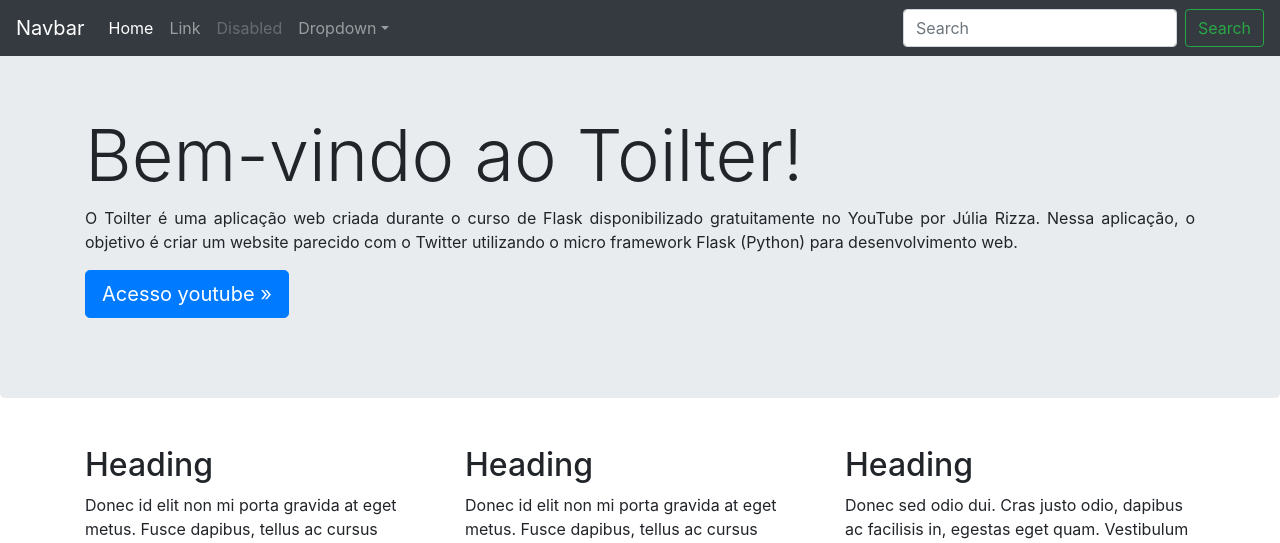
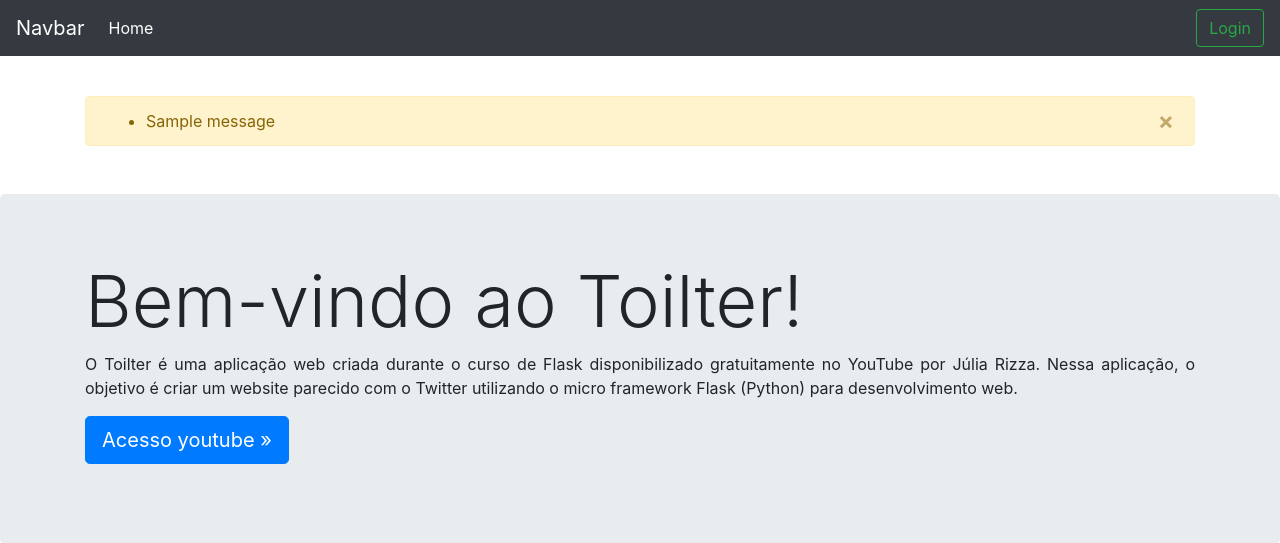
Before and after one commit to matheuspercario/toilter-flask, a Flask app: page / in a window 1280 px wide. Shown: the top 543 px of the page. Run offline with Flask 2, Linux system fonts and the light colour scheme; tables that the repository leaves empty hold one stand-in row (values such as "Sample post"); one stand-in notice (Sample message) is shown; some libraries are stand-ins or nearby versions.

Commit message:
Adicionando seções de usuário

```diff
--- a/app/__init__.py
+++ b/app/__init__.py
@@ -2,6 +2,7 @@
 from flask_sqlalchemy import SQLAlchemy
 from flask_migrate import Migrate, MigrateCommand
 from flask_script import Manager
+from flask_login import LoginManager
 
 app = Flask(__name__)
 
@@ -15,5 +16,9 @@
 manager = Manager(app)
 manager.add_command('db', MigrateCommand)
 
+login_manager = LoginManager()
+login_manager.init_app(app)
+
+
 from app.models import tables, forms
 from app.controllers import default
--- a/app/controllers/default.py
+++ b/app/controllers/default.py
@@ -1,35 +1,50 @@
 from flask import render_template, redirect, url_for
-from sqlalchemy.orm import query
-from app import app, db
+from flask.helpers import flash
+from flask_login import login_user, logout_user
+from app import app, db, login_manager
 
 
 from app.models.forms import LoginForm
 from app.models.tables import User
+
+# Carrega o usuário logado e retorna dados dele!
+@login_manager.user_loader
+def load_user(id):
+    return User.query.filter_by(id=id).first()
 
 
 # Página Index
 @app.route('/index/')
 @app.route('/',)
 def index():
-    return render_template('index.html',)
+    return render_template('index.html')
 
 
 @app.route('/login/', methods=('GET', 'POST'))
 def login():
     form = LoginForm()
     if form.validate_on_submit():
-        print(form.username.data)
-        print(form.password.data)
-        return redirect(url_for('login')) # clear form
-    else:
-        print(form.errors)
+        user = User.query.filter_by(username=form.username.data).first()
+        if user and user.password == form.password.data:
+            login_user(user)
+            flash('Logged in')
+            return redirect(url_for('index'))
+        else:
+            flash('Invalid login')
     return render_template('login.html', form=form)
+
+
+@app.route('/logout/')
+def logout():
+    logout_user()
+    flash('Logged out')
+    return redirect(url_for('index'))
 
 
 @app.route('/insert/', defaults={'info' : None})
 @app.route('/insert/<info>/')
 def insert(info):
-    user = User('teste', '123', 'Testers Test', 'test@example.com')
+    user = User('suetam', '123', 'SUETAM', 's@example.com')
     db.session.add(user)
     db.session.commit()
     return 'OK'
--- a/app/templates/base.html
+++ b/app/templates/base.html
@@ -36,7 +36,7 @@
 <body>
 
   <nav class="navbar navbar-expand-md navbar-dark fixed-top bg-dark">
-    <a class="navbar-brand" href="#">Navbar</a>
+    <a class="navbar-brand" href="{{ url_for('index') }}">Navbar</a>
     <button class="navbar-toggler" type="button" data-toggle="collapse" data-target="#navbarsExampleDefault"
       aria-controls="navbarsExampleDefault" aria-expanded="false" aria-label="Toggle navigation">
       <span class="navbar-toggler-icon"></span>
@@ -45,30 +45,39 @@
     <div class="collapse navbar-collapse" id="navbarsExampleDefault">
       <ul class="navbar-nav mr-auto">
         <li class="nav-item active">
-          <a class="nav-link" href="#">Home <span class="sr-only">(current)</span></a>
-        </li>
-        <li class="nav-item">
-          <a class="nav-link" href="#">Link</a>
-        </li>
-        <li class="nav-item">
-          <a class="nav-link disabled" href="#" tabindex="-1" aria-disabled="true">Disabled</a>
-        </li>
-        <li class="nav-item dropdown">
-          <a class="nav-link dropdown-toggle" href="#" id="dropdown01" data-toggle="dropdown" aria-haspopup="true"
-            aria-expanded="false">Dropdown</a>
-          <div class="dropdown-menu" aria-labelledby="dropdown01">
-            <a class="dropdown-item" href="#">Action</a>
-            <a class="dropdown-item" href="#">Another action</a>
-            <a class="dropdown-item" href="#">Something else here</a>
-          </div>
+          <a class="nav-link" href="{{ url_for('index') }}">Home <span class="sr-only">(current)</span></a>
         </li>
       </ul>
-      <form class="form-inline my-2 my-lg-0">
-        <input class="form-control mr-sm-2" type="text" placeholder="Search" aria-label="Search">
-        <button class="btn btn-outline-success my-2 my-sm-0" type="submit">Search</button>
-      </form>
+      <div class="my-2 my-lg-0">
+        {% if current_user.is_authenticated %}
+        <a role="button" class="btn btn-outline-danger my-2 my-sm-0" href="{{ url_for('logout') }}">Logout</a>
+        {% else %}
+        <a role="button" class="btn btn-outline-success my-2 my-sm-0" href="{{ url_for('login') }}">Login</a>
+        {% endif %}
+      </div>
     </div>
   </nav>
+
+
+  {% with messages = get_flashed_messages() %}
+    {% if messages %}
+
+    <div class="container mt-5 pt-5">
+      <div class="alert alert-warning alert-dismissible fade show" role="alert">
+        <ul class="flashes m-0">
+        {% for message in messages %}
+          <li>{{ message }}</li>
+        {% endfor %}
+        </ul>
+        <button type="button" class="close" data-dismiss="alert" aria-label="Close">
+          <span aria-hidden="true">&times;</span>
+        </button>
+      </div>
+    </div>
+
+    {% endif %}
+  {% endwith %}
+
 
   {% block content %}
   {% endblock %}
--- a/requirements.txt
+++ b/requirements.txt
@@ -1,15 +1,21 @@
 alembic==1.4.3
+autopep8==1.5.4
 click==7.1.2
 Flask==1.1.2
+Flask-Login==0.5.0
 Flask-Migrate==2.5.3
 Flask-Script==2.0.6
 Flask-SQLAlchemy==2.4.4
+Flask-WTF==0.14.3
 itsdangerous==1.1.0
 Jinja2==2.11.2
 Mako==1.1.3
 MarkupSafe==1.1.1
+pycodestyle==2.6.0
 python-dateutil==2.8.1
 python-editor==1.0.4
 six==1.15.0
 SQLAlchemy==1.3.20
+toml==0.10.2
 Werkzeug==1.0.1
+WTForms==2.3.3
```
Also changed, not shown: app/models/tables.py (+20 -0 lines), storage.db.
